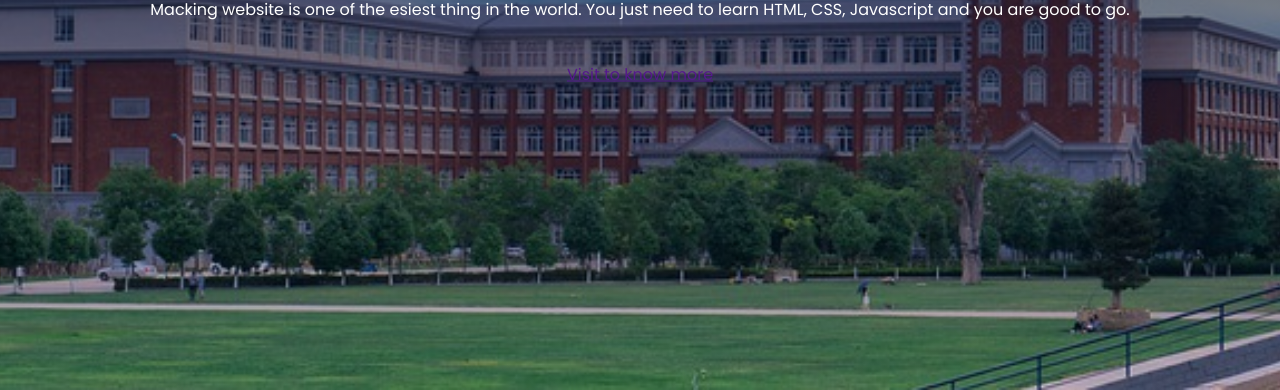
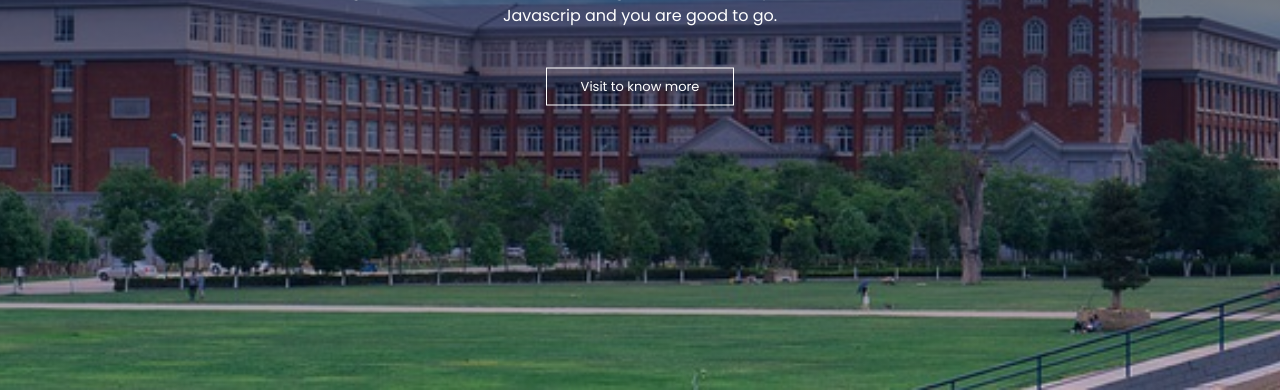
Before and after one commit to inzamam24/university-website, a plain HTML site: page index.html in a window 1280 px wide. Shown: the part 410-800 px from the top of the page. Drawn offline with Linux system fonts and the light colour scheme.

Commit message:
day 2 hero buttton

```diff
--- a/index.html
+++ b/index.html
@@ -1,5 +1,6 @@
 <!DOCTYPE html>
 <html lang="en">
+
 <head>
     <meta charset="UTF-8">
     <meta name="viewport" content="width=device-width, initial-scale=1.0">
@@ -7,9 +8,12 @@
     <link rel="stylesheet" href="style.css">
     <link rel="preconnect" href="https://fonts.googleapis.com">
     <link rel="preconnect" href="https://fonts.gstatic.com" crossorigin>
-<link href="https://fonts.googleapis.com/css2?family=Poppins:ital,wght@0,100;0,200;0,300;0,400;0,500;0,600;0,700;0,800;0,900;1,100;1,200;1,300;1,400;1,500;1,600;1,700;1,800;1,900&display=swap" rel="stylesheet">
+    <link
+        href="https://fonts.googleapis.com/css2?family=Poppins:ital,wght@0,100;0,200;0,300;0,400;0,500;0,600;0,700;0,800;0,900;1,100;1,200;1,300;1,400;1,500;1,600;1,700;1,800;1,900&display=swap"
+        rel="stylesheet">
 
 </head>
+
 <body>
     <section class="header">
         <nav>
@@ -26,8 +30,8 @@
         </nav>
         <div class="text-book">
             <h1>Worlds Biggest University</h1>
-    <p>Macking website is one of the esiest thing in the world. You just need to learn HTML, CSS, Javascript and you are good to go.</p>
-    <a href="">Visit to know more</a>
+            <p>Macking website is one of the esiest thing in the world. You just need to learn HTML, CSS <br>Javascrip and you are good to go.</p>
+            <a href="" class="hero-btn">Visit to know more</a>
 
         </div>
     </section>
--- a/style.css
+++ b/style.css
@@ -2,6 +2,7 @@
     margin: 0;
     padding: 0;
     font-family: "Poppins", sans-serif;
+/*banner-------------------------------------------------*/
 }
 .header{
     min-height: 100vh;
@@ -11,6 +12,7 @@
     background-repeat:no-repeat;
     background-size: cover;
     position: relative;
+/*nav bar-------------------------------------------------*/
 }
 nav{
     display: flex;
@@ -35,6 +37,7 @@ nav img{
     color: white;
     text-decoration: none;
     font-size: 13px;
+/*nav bar hover-------------------------------------------------*/
 }
 .nav-links ul li::after{
     content: '';
@@ -47,6 +50,7 @@ nav img{
 }
 .nav-links ul li:hover::after{
     width: 100%;
+/*banner text-------------------------------------------------*/
 }
 .text-book{
     width: 90%;
@@ -64,3 +68,21 @@ nav img{
     margin: 10px 0 40px;
     font-size:
 }
+/*hero button-------------------------------------------------*/
+.hero-btn{
+display: inline-block;
+text-decoration: none;
+color: #fff;
+border: 1px solid #fff;
+padding: 8px 34px;
+font-size: 13px;
+background: transparent;
+position: relative;
+cursor: pointer;
+}
+/*hover---------------------------------------*/
+.hero-btn:hover{
+border: 1px solid #f44336;
+background: #f44336;
+transition: 1s;
+}
```
Lines whose indentation alone changed are shown as unchanged.
